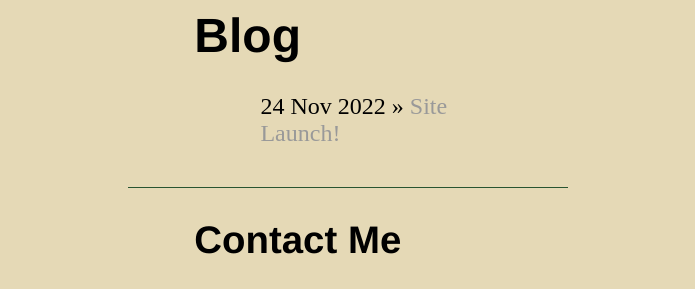
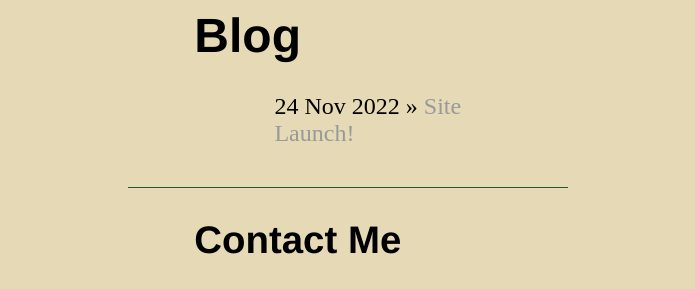
Before and after one commit to Symplexity/Symplexity.github.io, a Jekyll site: the page built from blog/index.html, in a window 1280 px wide and 1024 px high. Shown: the part 642-931 px from the top of the window, without its empty margins (292-987 px from the left). Built offline with Jekyll 4.4.1, drawn with Linux system fonts in a browser that asks for light colours.

Commit message:
Update main.css

```diff
--- a/css/main.css
+++ b/css/main.css
@@ -22,6 +22,7 @@
 * {
     margin: 30px auto;
     width: 70%;
+    box-sizing: border-box;
 }
 
 nav {
@@ -32,6 +33,7 @@
     left: 0;
     z-index: 1; /* keeps the nav bar ontop of other elements */
     display: flex;
+    background-color: var(--tan);
     box-shadow: 0 3px 5px var(--darkTan);
 
 }
```
